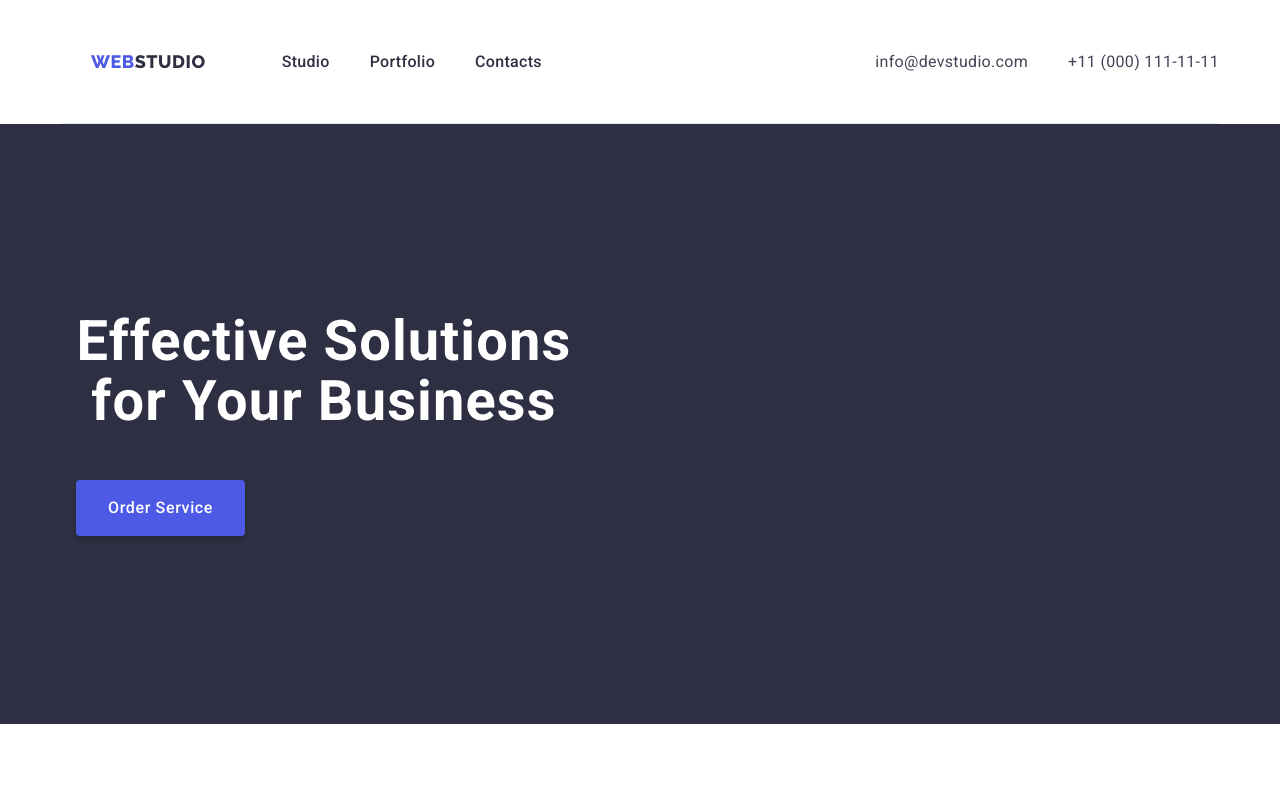
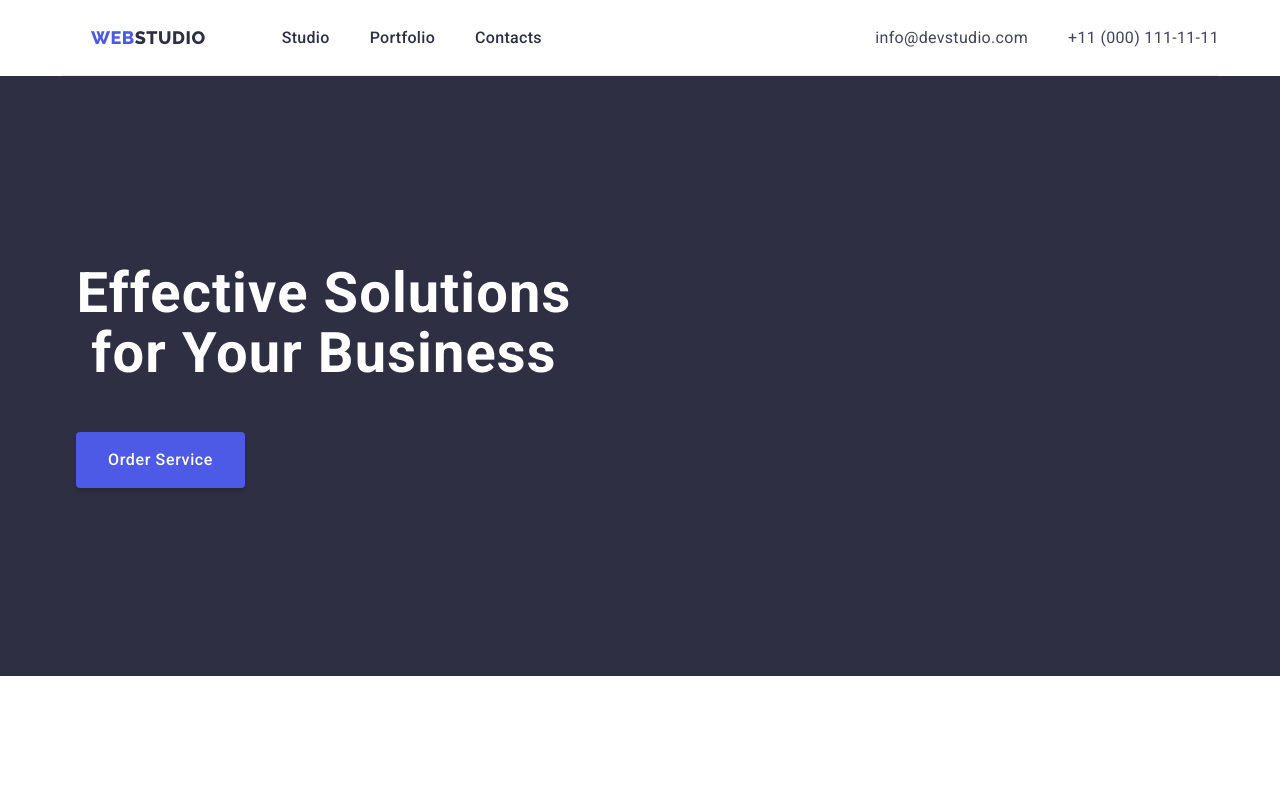
Before and after one commit to KaterinaKrokhmalna/goit-markup-hw-03, a plain HTML site: page index.html in a window 1280 px wide. Shown: the top 793 px of the page. Drawn offline with nearby package versions, Linux system fonts and the light colour scheme.

Commit message:
Add files via upload

```diff
--- a/css/styles.css
+++ b/css/styles.css
@@ -50,7 +50,6 @@ body{
 .menu{
     display: flex;
     align-items: center;
-    padding: 24px 0 24px;
 
 }
 .menu-address{
@@ -101,6 +100,9 @@ text-decoration: none;
 .list-nav:hover,
 .list-nav:focus{
        color:var(--pressed-state);
+    }
+    .list-nav{
+        padding: 24px 0 24px;
     }
     .address{
         font-style: normal;
```
